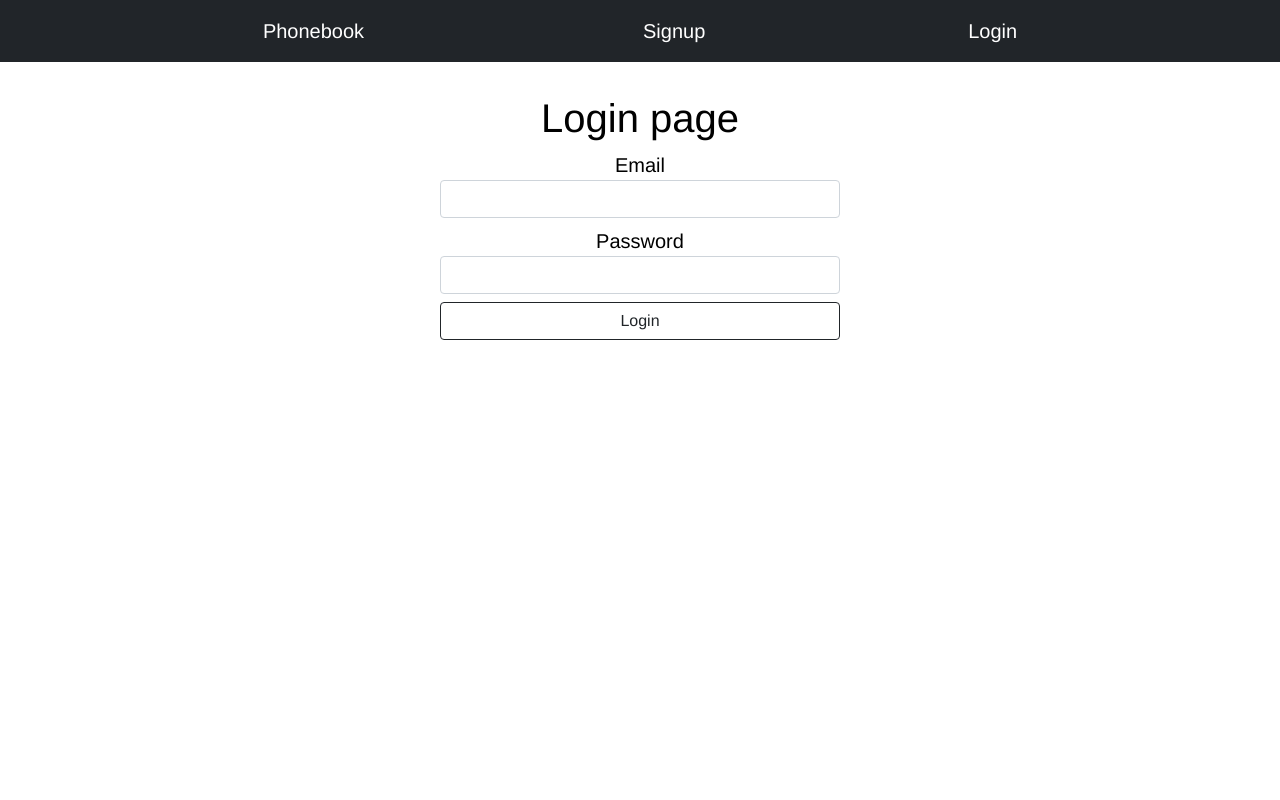
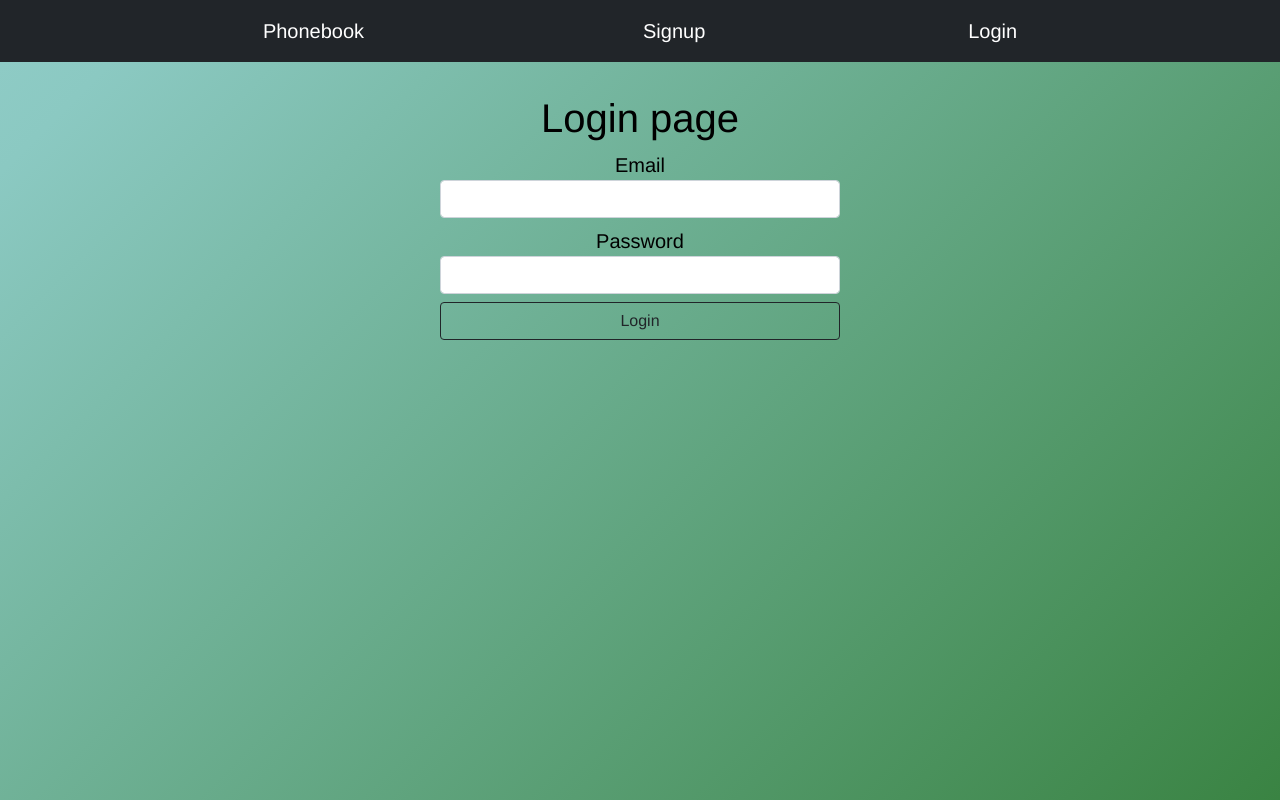
Before and after one commit to Oleksandra-Mas/goit-react-hw-08-phonebook, a React (Create React App) app: page /login in a window 1280 px wide. Built offline with nearby package versions, Linux system fonts and the light colour scheme.

Commit message:
added private route

```diff
--- a/src/App.css
+++ b/src/App.css
@@ -10,6 +10,24 @@ body {
     --primary-font-stack: 'Helvetica Neue', -apple-system, BlinkMacSystemFont,
         'Segoe UI', Roboto, Oxygen, Ubuntu, Cantarell, 'Open Sans', sans-serif;
     --timing-function: cubic-bezier(0.4, 0, 0.2, 1);
+    background: linear-gradient(-45deg, #2e7930, #8bc9c2, #c7f1ff, #bdbdbd);
+    background-size: 400% 400%;
+    animation: gradient 15s ease infinite;
+
+    --accent-color: #209487;
+    --white-color: #ffffffdc;
+    --scroll-bar-thumb-color: #000000;
+}
+@keyframes gradient {
+    0% {
+        background-position: 0% 50%;
+    }
+    50% {
+        background-position: 100% 50%;
+    }
+    100% {
+        background-position: 0% 50%;
+    }
 }
 
 .App {
--- a/src/App.js
+++ b/src/App.js
@@ -13,6 +13,7 @@ import LoginForm from './components/Login/Login';
 import Contacts from './components/Contacts/Contacts';
 import Error from './components/Error/Error';
 import PublicRoute from './components/PublicRoute/PublicRoute';
+import PrivateRoute from './components/PrivateRoute/PrivateRoute';
 
 export default function App() {
     const dispatch = useDispatch();
@@ -30,7 +31,10 @@ export default function App() {
                     path="login"
                     element={<PublicRoute component={LoginForm} restricted />}
                 />
-                <Route path="contacts" element={<Contacts />} />
+                <Route
+                    path="contacts"
+                    element={<PrivateRoute component={Contacts} />}
+                />
                 <Route path="*" element={<Error />} />
             </Routes>
             <ToastContainer />
--- a/src/components/Login/Login.jsx
+++ b/src/components/Login/Login.jsx
@@ -1,6 +1,5 @@
 import React, { useState } from 'react';
 import { useDispatch } from 'react-redux';
-import { useNavigate } from 'react-router-dom';
 import shortid from 'shortid';
 import { Button, Form } from 'react-bootstrap';
 import styled from 'styled-components';
@@ -25,7 +24,6 @@ export default function LoginForm() {
     const emailId = shortid.generate();
     const passwordId = shortid.generate();
     const dispatch = useDispatch();
-    const navigate = useNavigate();
 
     const handleInputChange = event => {
         const { value, name } = event.target;
@@ -44,6 +42,7 @@ export default function LoginForm() {
     const handleSubmit = event => {
         event.preventDefault();
         let re =
+            // eslint-disable-next-line no-useless-escape
             /^(([^<>()\[\]\\.,;:\s@"]+(\.[^<>()\[\]\\.,;:\s@"]+)*)|(".+"))@((\[[0-9]{1,3}\.[0-9]{1,3}\.[0-9]{1,3}\.[0-9]{1,3}])|(([a-zA-Z\-0-9]+\.)+[a-zA-Z]{2,}))$/;
 
         if (!re.test(email)) {
@@ -79,7 +78,7 @@ export default function LoginForm() {
                 <Form.Label htmlFor={passwordId}>
                     Password
                     <Form.Control
-                        type="text"
+                        type="password"
                         name="password"
                         required
                         value={password}
--- a/src/components/PrivateRoute/PrivateRoute.jsx
+++ b/src/components/PrivateRoute/PrivateRoute.jsx
@@ -1,23 +1,16 @@
 import { useSelector } from 'react-redux';
-import { Route, Redirect } from 'react-router-dom';
+import { Navigate } from 'react-router-dom';
+import PropTypes from 'prop-types';
 import { getIsLoggedIn } from '../../store/auth/selectors';
 
-/**
- * 1. Он должен повторять API Route
- *  2. Он должен рендерить Route
- * - Если маршрут приватный и пользователь залогинен, рендерит компонент
- * - В противном случае рендерит Redirect на redirectTo
- */
+const PrivateRoute = ({ component: Component }) => {
+    const isLoggedIn = useSelector(getIsLoggedIn);
 
-export default function PrivateRoute({
-    children,
-    redirectTo = '/',
-    ...routeProps
-}) {
-    const isLoggedIn = useSelector(getIsLoggedIn);
-    return (
-        <Route {...routeProps}>
-            {isLoggedIn ? children : <Redirect to={redirectTo} />}
-        </Route>
-    );
-}
+    return isLoggedIn ? <Component /> : <Navigate to="/login" />;
+};
+
+PrivateRoute.propTypes = {
+    component: PropTypes.elementType.isRequired,
+};
+
+export default PrivateRoute;
--- a/src/components/PublicRoute/PublicRoute.jsx
+++ b/src/components/PublicRoute/PublicRoute.jsx
@@ -1,5 +1,5 @@
 import { useSelector } from 'react-redux';
-import { Route, Navigate } from 'react-router-dom';
+import { Navigate } from 'react-router-dom';
 import { getIsLoggedIn } from '../../store/auth/selectors';
 import PropTypes from 'prop-types';
 
@@ -14,8 +14,4 @@ PublicRoute.propTypes = {
     component: PropTypes.elementType.isRequired,
 };
 
-PublicRoute.defaultProps = {
-    location: undefined,
-};
-
 export default PublicRoute;
--- a/src/components/Signup/Signup.jsx
+++ b/src/components/Signup/Signup.jsx
@@ -47,6 +47,7 @@ export default function SignupForm() {
     const handleSubmit = event => {
         event.preventDefault();
         let re =
+            // eslint-disable-next-line no-useless-escape
             /^(([^<>()\[\]\\.,;:\s@"]+(\.[^<>()\[\]\\.,;:\s@"]+)*)|(".+"))@((\[[0-9]{1,3}\.[0-9]{1,3}\.[0-9]{1,3}\.[0-9]{1,3}])|(([a-zA-Z\-0-9]+\.)+[a-zA-Z]{2,}))$/;
 
         if (!re.test(email)) {
```
